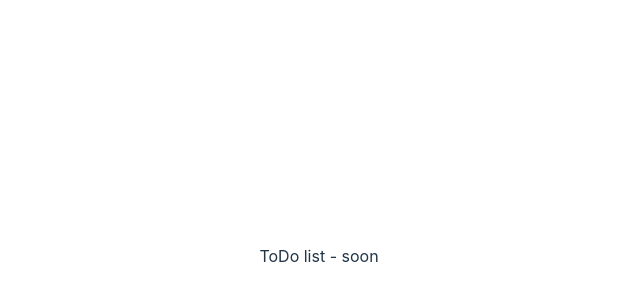
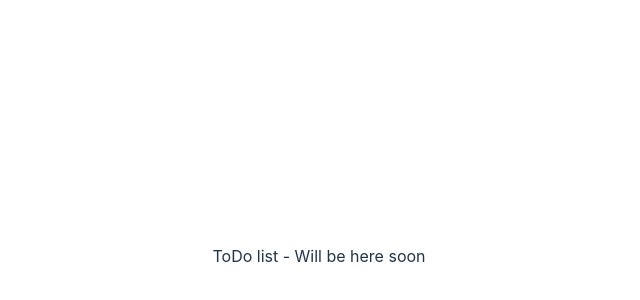
Before and after one commit to JakubM-I/todo-list-vite, a React (Vite) app: page / in a window 1280 px wide. Shown: the part 144-444 px from the top of the page, without its empty margins (321-961 px from the left). Built offline with nearby package versions, Linux system fonts and the light colour scheme.

Commit message:
Testing configuration

```diff
--- a/src/App.jsx
+++ b/src/App.jsx
@@ -6,7 +6,7 @@ function App() {
 
   return (
     <>
-      <p>ToDo list - soon</p>
+      <p>ToDo list - Will be here soon</p>
     </>
   )
 }
```
